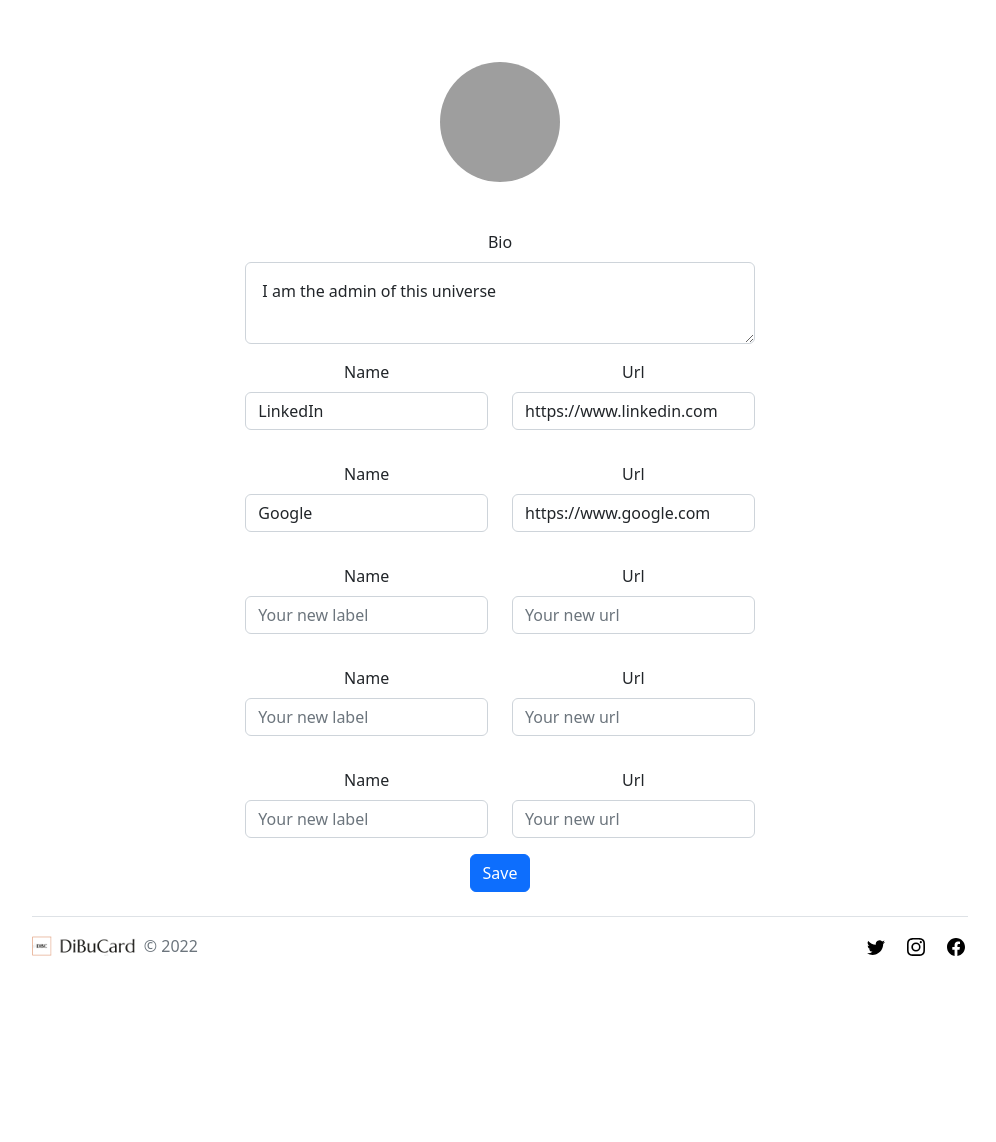
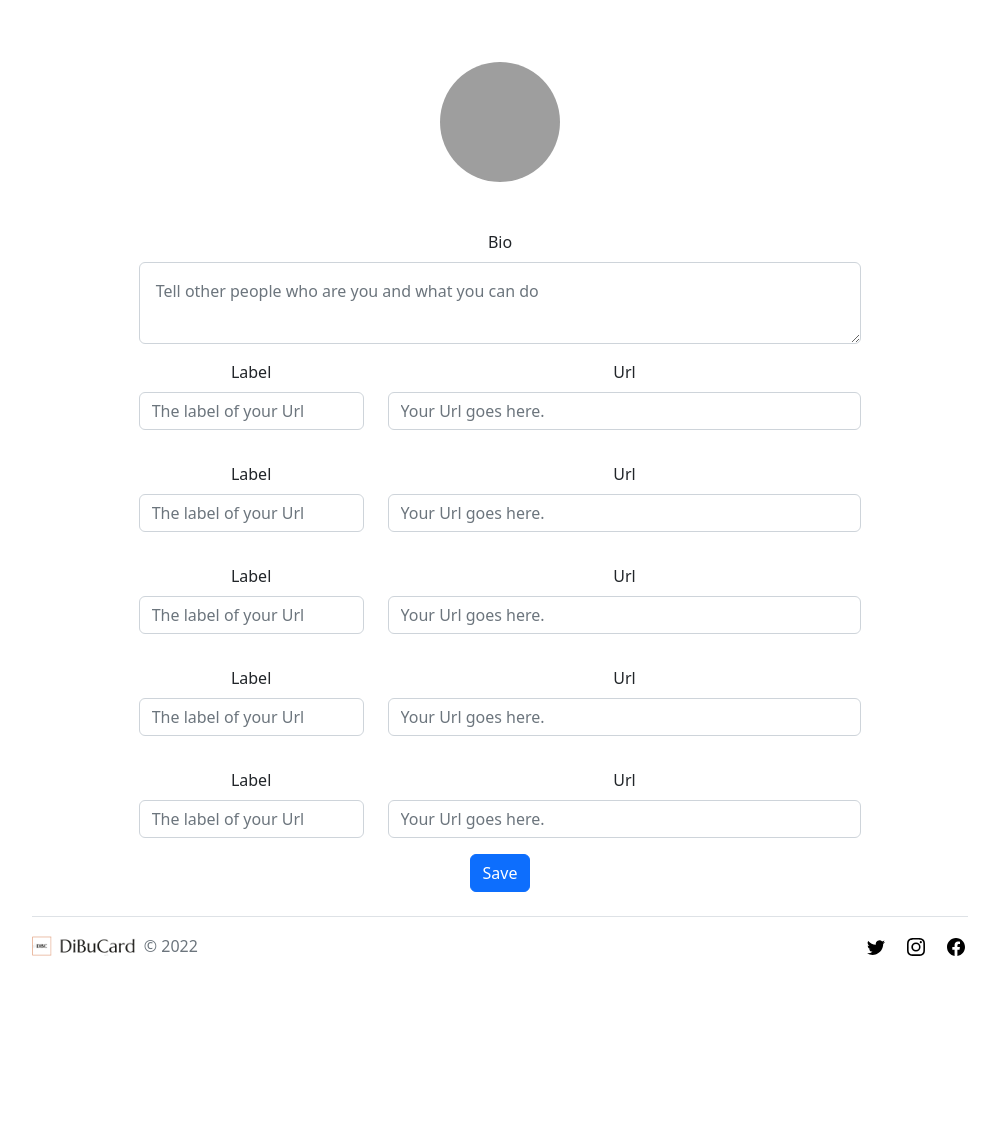
Before and after one commit to neginmaka/Digital-Business-Card, a Flask app: the page made by forms.py in a window 1280 px wide. Shown: the part 58-1200 px from the top of the page, without its empty margins (140-1136 px from the left). Run offline with Flask 3, Linux system fonts and the light colour scheme; the visitor is signed in with stand-in values (Sample User, id 1); data comes from the database, SQL or seed files in the repository; data that the repository does not hold is empty; some libraries are stand-ins or nearby versions; grey boxes are pictures that could not be loaded.

Commit message:
Completed the link section of Admin View
- Added Admin view link section
- Connected the link section to DB
- Connected the end user view to DB
- Added a basic nav bar for Enduser view

```diff
--- a/forms.py
+++ b/forms.py
@@ -1,15 +1,26 @@
 from flask_wtf import FlaskForm
 from wtforms import StringField, SubmitField, PasswordField, FieldList, FormField, TextAreaField
-from wtforms.validators import DataRequired, URL
+from wtforms.validators import DataRequired, URL, InputRequired, Optional, Length
 
 
 # Create WTForm
 class LinkForm(FlaskForm):
-    name = StringField(validators=[DataRequired()])
-    url = StringField(validators=[DataRequired()])
+    label = StringField("Label",
+                        validators=[Optional(), Length(min=3, message='Input must be at least 5 characters long.')],
+                        render_kw={'title': 'Enter a value with at least 5 characters',
+                                   'placeholder': 'The label of your Url'})
+    url = StringField("Url",
+                      validators=[Optional(), URL(message='Input must be a valid URL.')],
+                      render_kw={'title': 'Do not forget the HTTP/HTTPS',
+                                 'placeholder': 'Your Url goes here.'}
+                      )
 
 
 class AdminForm(FlaskForm):
-    bio = TextAreaField("Bio", validators=[DataRequired()])
+    bio = TextAreaField("Bio",
+                        validators=[DataRequired()],
+                        render_kw={'title': 'Write about yourself',
+                                   'placeholder': 'Tell other people who are you and what you can do'}
+                        )
     links = FieldList(FormField(LinkForm))
-    submit = SubmitField("Save", validators=[DataRequired()])
+    submit = SubmitField("Save")
--- a/main_app.py
+++ b/main_app.py
@@ -1,20 +1,21 @@
 import secrets
 
+import flask
 import requests
-
 from flask import Flask, render_template, redirect, url_for, json, request
+from flask_bootstrap import Bootstrap
 from flask_login import (
     LoginManager,
     login_required,
     login_user,
-    logout_user,
+    logout_user
 )
-from okta_helpers import is_access_token_valid, is_id_token_valid, config
-from flask_bootstrap import Bootstrap
 from flask_login import UserMixin
 from flask_sqlalchemy import SQLAlchemy
-from forms import AdminForm, LinkForm
+from forms import AdminForm
+from okta_helpers import is_access_token_valid, is_id_token_valid, config
 from sqlalchemy.orm import relationship
+from utils import modify_links
 
 app = Flask(__name__)
 app.config['SECRET_KEY'] = secrets.token_hex(16)
@@ -36,6 +37,9 @@ NONCE = 'SampleNonce'
 # create and initialize the app with the extension
 db = SQLAlchemy(app)
 db.init_app(app)
+
+# total number of rows for name and url
+TOTAL_ROWS = 5
 
 
 # CONFIGURE TABLES
@@ -212,30 +216,37 @@ def contact():
     return render_template("contact.html")
 
 
-@app.route("/<username>/admin")
-# @login_required
+@app.route("/<username>/admin", methods=["GET", "POST"])
+@login_required
 def admin_view(username):
-    user = User(
-        email="admin@test.com",
-        username="admin",
-        name="Admin Admiani",
-        profile_pic_url="https://i.pinimg.com/550x/f1/4e/49/f14e4900a0e245a157bb6ce73b8a06aa.jpg",
-        bio="I am the admin of this universe"
-    )
+    user = User.query.filter_by(username=username).first()
+    links = Link.query.filter_by(user_id=user.id).all()
+    links = modify_links(links, TOTAL_ROWS)
+    form = AdminForm(bio=user.bio, links=links)
 
-    g_link = LinkForm()
-    g_link.url = "https://www.google.com"
-    g_link.name = "Google"
+    if flask.request.method == "POST":
+        data = request.form
+        bio = data["bio"]
+        links_list = []
 
-    l_link = LinkForm()
-    l_link.url = "https://www.linkedin.com"
-    l_link.name = "LinkedIn"
-    links = [
-        l_link,
-        g_link]
+        if bio != user.bio:
+            user.bio = bio
+        for i in range(TOTAL_ROWS):
+            label = request.form.get(f'links-{i}-label')
+            url = request.form.get(f'links-{i}-url')
+            if label and url:
+                links_list.append({
+                    "label": label,
+                    "url": url,
+                    "user_id": user.id
+                })
 
-    admin_form = AdminForm(bio=user.bio, links=links)
-    return render_template("admin.html", admin_form=admin_form, profile_pic_url=user.profile_pic_url)
+        db.session.query(Link).filter_by(user_id=user.id).delete()
+        db.session.bulk_insert_mappings(Link, links_list)
+        db.session.commit()
+        return redirect(url_for("enduser_view", username=username))
+
+    return render_template("admin.html", admin_form=form, profile_pic_url=user.profile_pic_url)
 
 
 @app.route("/<username>/profile")
@@ -246,24 +257,10 @@ def profile(username):
 
 @app.route("/<username>")
 def enduser_view(username):
-    # TODO: get user from DB
-    user = User(
-        email="admin@test.com",
-        username="admin",
-        name="Admin Admiani",
-        profile_pic_url="https://i.pinimg.com/550x/f1/4e/49/f14e4900a0e245a157bb6ce73b8a06aa.jpg",
-        bio="I am the admin of this universe"
-    )
-
-    links = [
-        Link(
-            label="Google",
-            url="https://www.google.com"
-        ),
-        Link(
-            label="Linkedin",
-            url="https://www.linkedin.com"
-        )]
+    user = User.query.filter_by(username=username).first()
+    if not user:
+        return "Try a different user, the user doesn't exist."
+    links = Link.query.filter_by(user_id=user.id).all()
     return render_template("enduser.html", links=links, user=user)
 
 
--- a/templates/admin.html
+++ b/templates/admin.html
@@ -16,35 +16,21 @@
 </div>
 
 
-<div class="container text-center col-lg-5">
-    <form>
-        {{ wtf.form_field(admin_form["bio"], class="form-control p-3") }}
-        {% for i in range(0, admin_form.links|length) %}
-            <div class="row py-3">
-                <div class="col">
-                    {{ wtf.form_field(admin_form.links[i]["name"]) }}
-                </div>
-                <div class="col">
-                    {{ wtf.form_field(admin_form.links[i]["url"]) }}
-                </div>
-            </div>
-        {% endfor %}
-        {% if admin_form.links|length < 5 %}
-            {% for i in range(0, 5-admin_form.links|length) %}
+<div class="container text-center col-lg-7">
+        <form method="POST">
+            {{ wtf.form_field(admin_form["bio"], class="form-control p-3") }}
+            {% for link in admin_form.links %}
                 <div class="row py-3">
-                    <div class="col">
-                        <label class="control-label" for="links-1-url">Name</label>
-                        <input class="form-control" placeholder="Your new label">
+                    <div class="col-4">
+                        {{ wtf.form_field(link["label"]) }}
                     </div>
                     <div class="col">
-                        <label class="control-label" for="links-1-url">Url</label>
-                        <input class="form-control" placeholder="Your new url">
+                        {{ wtf.form_field(link["url"]) }}
                     </div>
                 </div>
             {% endfor %}
-        {% endif %}
-        <a class="btn btn-primary" href="">Save</a>
-    </form>
+            {{ wtf.form_field(admin_form["submit"], class="btn btn-primary") }}
+        </form>
 </div>
 
 {% include "footer.html" %}
--- a/templates/enduser.html
+++ b/templates/enduser.html
@@ -18,7 +18,8 @@
     <p>{{ user.bio }}</p>
     <!-- Links -->
     {% for link in links %}
-        <p><a class="btn btn-secondary d-grid mt-4" href="{{ link.url }}">{{ link.label }}</a></p>
+        <p><a class="btn btn-secondary d-grid mt-4" href="{{ link.url }}" target="_blank"
+              rel="noopener noreferrer">{{ link.label }}</a></p>
     {% endfor %}
 </div>
 
--- /dev/null
+++ b/utils.py
@@ -0,0 +1,11 @@
+from forms import LinkForm
+
+
+def modify_links(links, total_no_rows):
+    new_links = links
+    empty_link_form = LinkForm()
+    empty_link_form.url = ""
+    empty_link_form.label = ""
+    for _ in range(len(links), total_no_rows):
+        new_links.append(empty_link_form)
+    return new_links
```
Also changed, not shown: templates/enduser_header.html (+32 -0 lines). Lines whose indentation alone changed are shown as unchanged.
